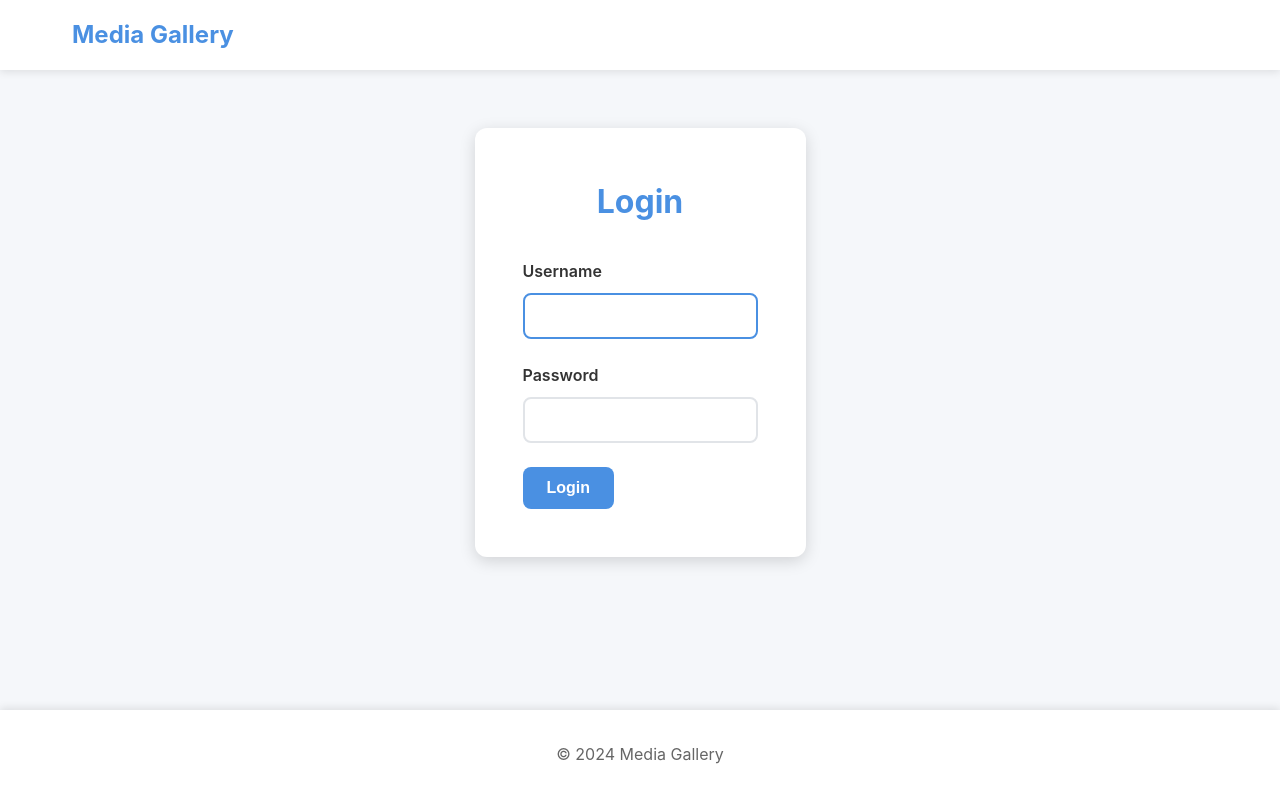
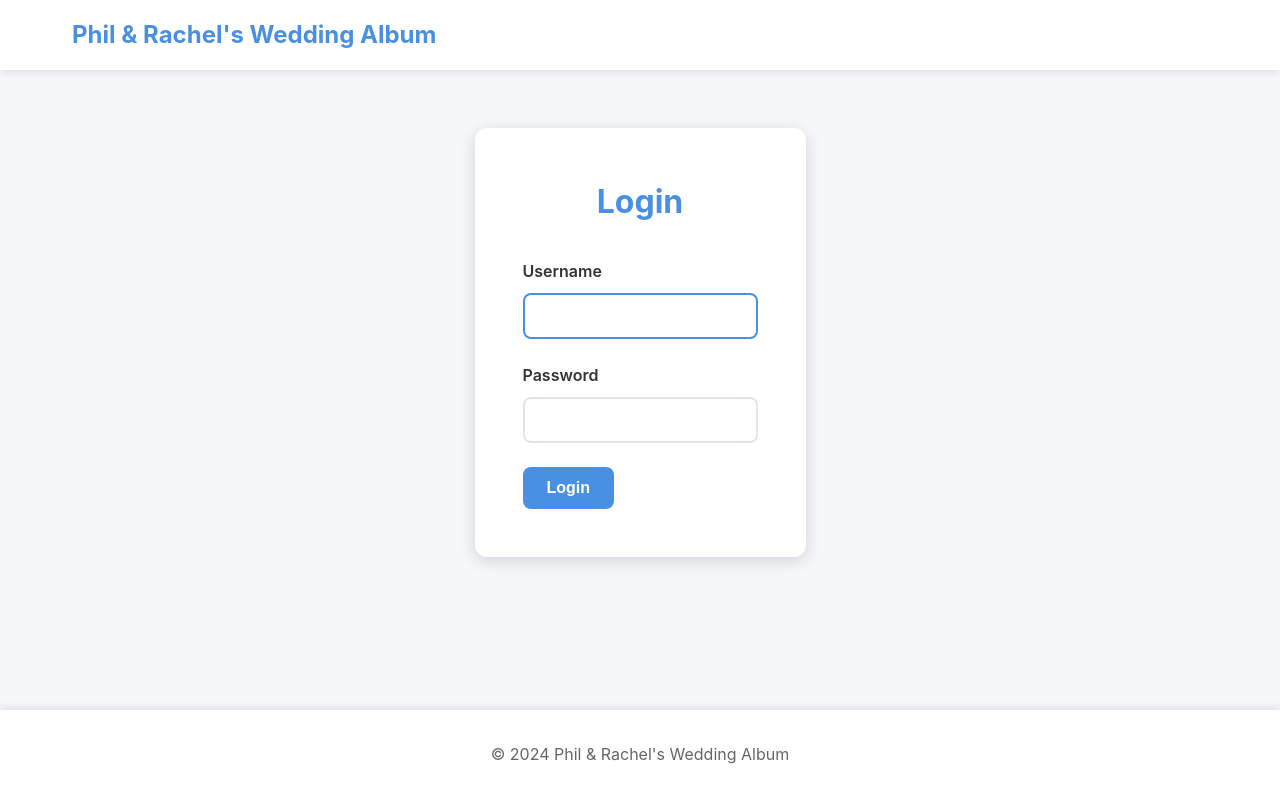
Before and after one commit to ptresadern/sandbox, a Flask app: page /login in a window 1280 px wide. Run offline with Flask 3, Linux system fonts and the light colour scheme.

Commit message:
Rebrand application to "Phil & Rachel's Wedding Album"
Updated application name from "Media Gallery" to "Phil & Rachel's Wedding Album" throughout:
- README.md: Updated main title
- base.html: Updated navbar brand, page title, and footer
- login.html: Updated page title
- gallery.html: Updated page title and main heading
- admin.html: Updated page title
- upload.html: Updated page title

```diff
--- a/media-upload/templates/admin.html
+++ b/media-upload/templates/admin.html
@@ -1,6 +1,6 @@
 {% extends "base.html" %}
 
-{% block title %}Admin - Media Gallery{% endblock %}
+{% block title %}Admin - Phil & Rachel's Wedding Album{% endblock %}
 
 {% block content %}
 <div class="admin-container">
--- a/media-upload/templates/base.html
+++ b/media-upload/templates/base.html
@@ -3,13 +3,13 @@
 <head>
     <meta charset="UTF-8">
     <meta name="viewport" content="width=device-width, initial-scale=1.0">
-    <title>{% block title %}Media Gallery{% endblock %}</title>
+    <title>{% block title %}Phil & Rachel's Wedding Album{% endblock %}</title>
     <link rel="stylesheet" href="{{ url_for('static', filename='css/style.css') }}">
 </head>
 <body>
     <nav class="navbar">
         <div class="nav-container">
-            <a href="{{ url_for('gallery') }}" class="nav-brand">Media Gallery</a>
+            <a href="{{ url_for('gallery') }}" class="nav-brand">Phil & Rachel's Wedding Album</a>
             {% if current_user.is_authenticated %}
             <div class="nav-links">
                 <a href="{{ url_for('upload') }}">Upload</a>
@@ -38,7 +38,7 @@
     </div>
 
     <footer>
-        <p>&copy; 2024 Media Gallery</p>
+        <p>&copy; 2024 Phil & Rachel's Wedding Album</p>
     </footer>
 
     {% block scripts %}{% endblock %}
--- a/media-upload/templates/gallery.html
+++ b/media-upload/templates/gallery.html
@@ -1,10 +1,10 @@
 {% extends "base.html" %}
 
-{% block title %}Gallery - Media Gallery{% endblock %}
+{% block title %}Gallery - Phil & Rachel's Wedding Album{% endblock %}
 
 {% block content %}
 <div class="gallery-container">
-    <h1>Media Gallery</h1>
+    <h1>Phil & Rachel's Wedding Album</h1>
 
     {% if files %}
         <div class="gallery-stats">
--- a/media-upload/templates/login.html
+++ b/media-upload/templates/login.html
@@ -1,6 +1,6 @@
 {% extends "base.html" %}
 
-{% block title %}Login - Media Gallery{% endblock %}
+{% block title %}Login - Phil & Rachel's Wedding Album{% endblock %}
 
 {% block content %}
 <div class="login-container">
--- a/media-upload/templates/upload.html
+++ b/media-upload/templates/upload.html
@@ -1,6 +1,6 @@
 {% extends "base.html" %}
 
-{% block title %}Upload - Media Gallery{% endblock %}
+{% block title %}Upload - Phil & Rachel's Wedding Album{% endblock %}
 
 {% block content %}
 <div class="upload-container">
```
Also changed, not shown: media-upload/README.md.
